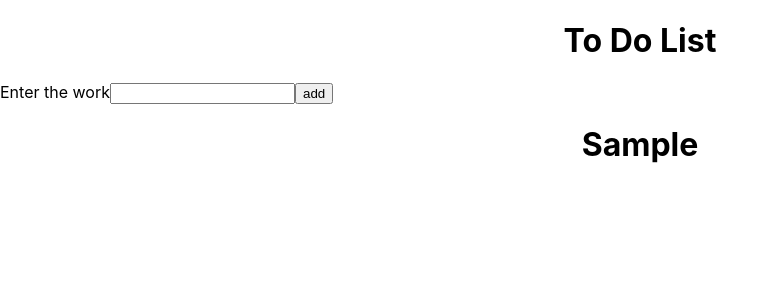
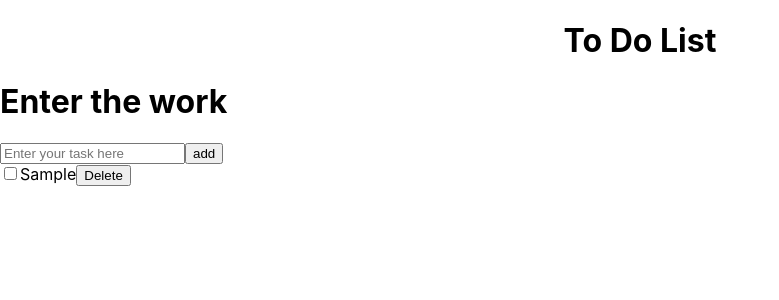
Before and after one commit to arumuga007/to-do-list-using-react, a React (Create React App) app: page / in a window 1280 px wide. Both pictures are taken after typing "Sample" into the empty fields and a click on the button "add". Shown: the top 300 px of the page, without its empty margins (0-779 px from the left). Built offline with nearby package versions, Linux system fonts and the light colour scheme.

Commit message:
Add and delete features added

```diff
--- a/src/App.js
+++ b/src/App.js
@@ -1,23 +1,37 @@
 
 import './App.css';
+import { AddTask } from './TaskManage';
 import { useState } from 'react';
 function App() {
  const [todo, addValue] = useState([]);
- const[workToAdd, setValue] = useState([]);
+ const[workToAdd, setValue] = useState("");
+const deleteTask = (tasks) => {
+  addValue(tasks);
+}
+const addWork = () => {
+  let newTask = {id: todo.length === 0 ? 1 : todo[todo.length - 1].id + 1, task:workToAdd, completed:false};
+  addValue([...todo, newTask]);
+  setValue("");
+}
  return(
   <div>
     <h1 align = "center">To Do List</h1>
-    <label align = "center">Enter the work</label>
-    <input onChange={(event) => {
-      setValue(event.target.value);
-    }} type = "text" value = {workToAdd}/>
-    <button onClick={() => {
-      addValue([...todo, workToAdd]);
-      setValue("");
-    }}>add</button>
-    { todo.length !== 0 && todo.map((works) => { return <h1 align = "center">{works}</h1>})}
+    <h1>Enter the work</h1>
+    <input placeholder="Enter your task here" onChange={
+        (event) => {
+          setValue(event.target.value);
+        }
+    }
+    onKeyUp={
+      (event) => {
+        if(event.keyCode == 13)
+          addWork();
+      }
+    }
+    value = {workToAdd}/>
+    <button onClick={() => {addWork()}}>add</button>
+    <AddTask tasks = {todo} deleteTask = {deleteTask}/>
   </div>
  )
 }
-
 export default App;
--- /dev/null
+++ b/src/TaskManage.jsx
@@ -0,0 +1,18 @@
+export const AddTask = (props) => {
+    return(
+        <div>
+          {props.tasks.map((work) => {
+            return(
+            <div>
+            <input type = "checkbox" />
+            <span>{work.task}</span>
+            <button onClick={()=> {
+              let modifyedTasks = props.tasks.filter((previousWorks) => previousWorks.id !== work.id)
+              props.deleteTask(modifyedTasks);
+            }}>Delete</button>
+            </div>
+            );
+          })}
+        </div>
+    );
+}
```
